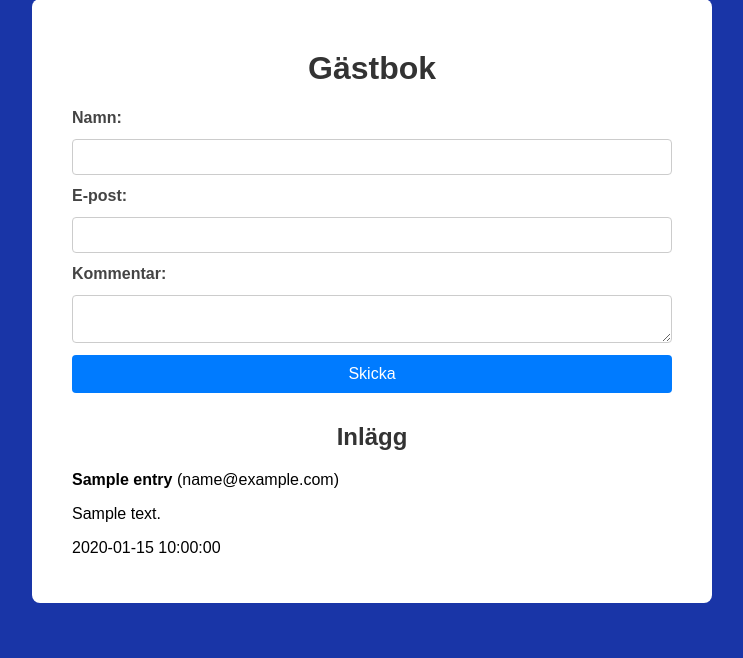
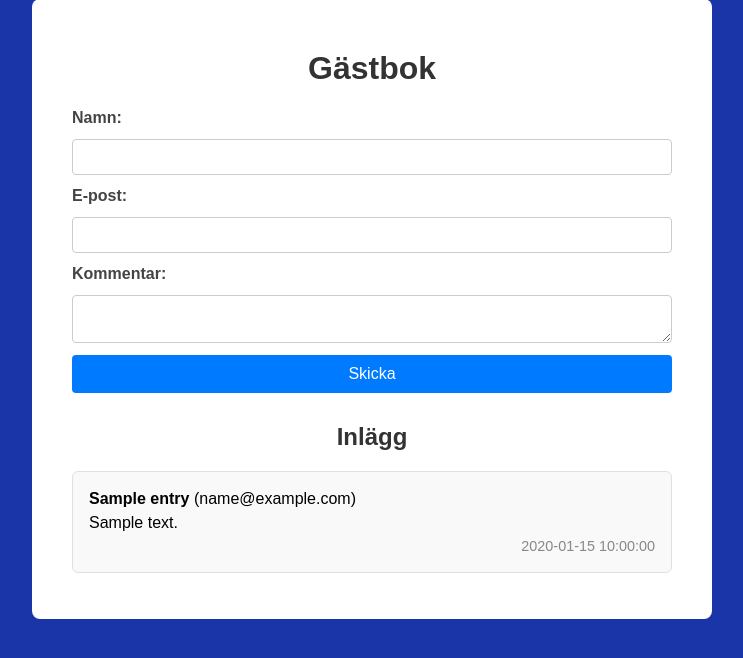
Before and after one commit to WilliamJoshammar/g-stbok-webbprog, a Flask app: template gästbok webbprog/templates/base.html in a window 1280 px wide. Shown: the part 41-699 px from the top of the page, without its empty margins (268-1011 px from the left). Run offline with Flask 3, Linux system fonts and the light colour scheme; the template is opened without the code that fills it: most values are stand-ins (such as "Sample title", 1, 10 or a date in 2020).

Commit message:
Update style.css

```diff
--- a/gästbok webbprog/static/style.css
+++ b/gästbok webbprog/static/style.css
@@ -50,3 +50,35 @@ h1, h2 {
 .guestbook-form button:hover {
 	background: #0056b3;
 }
+
+.entries {
+	margin-top: 20px;
+}
+
+.entry {
+	background: #f9f9f9;
+	border: 1px solid #e0e0e0;
+	border-radius: 6px;
+	padding: 12px 16px;
+	margin-bottom: 16px;
+}
+
+.entry p {
+	margin: 6px 0;
+}
+
+.timestamp {
+	font-size: 0.9em;
+	color: #888;
+	text-align: right;
+}
+
+.popup {
+	max-width: 400px;
+	margin: 100px auto;
+	background: #fff;
+	padding: 30px 40px;
+	border-radius: 8px;
+	box-shadow: 0 2px 8px rgba(0,0,0,0.08);
+	text-align: center;
+}
```
